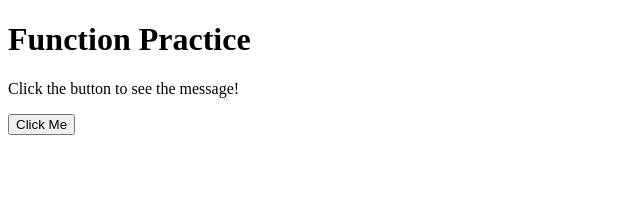
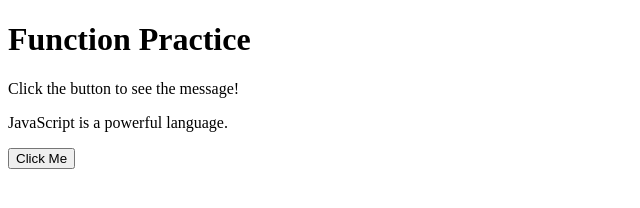
Before and after one commit to ponczokjozsef-create/JavaScript-Projects, a plain HTML site: page Basic JavaScript Projects/Project2_functions/index.html in a window 1280 px wide. Shown: the whole page, without its empty margins (0-640 px from the left). Drawn offline with Linux system fonts and the light colour scheme.

Commit message:
Add += operator example with document.getElementById

```diff
--- a/Basic JavaScript Projects/Project2_functions/JS/main.js
+++ b/Basic JavaScript Projects/Project2_functions/JS/main.js
@@ -1,3 +1,8 @@
+// Uses the += operator to concatenate a string, then displays it using document.getElementById
+let baseText = "JavaScript ";
+baseText += "is a powerful language.";
+document.getElementById("operatorOutput").innerHTML = baseText;
+
 // Function that updates the paragraph text using two variables and document.getElementById
 function updateMessage() {
   let greeting = "Hello there!";
--- a/Basic JavaScript Projects/Project2_functions/index.html
+++ b/Basic JavaScript Projects/Project2_functions/index.html
@@ -9,6 +9,7 @@
   <h1>Function Practice</h1>
 
   <p id="output">Click the button to see the message!</p>
+  <p id="operatorOutput"></p>
 
   <button onclick="updateMessage()">Click Me</button>
 
```
